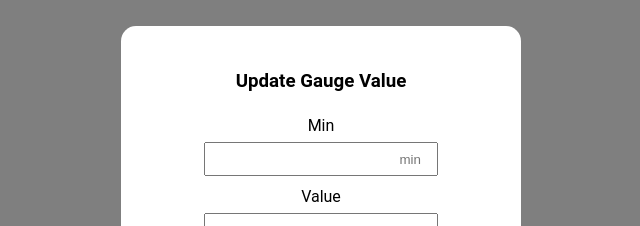
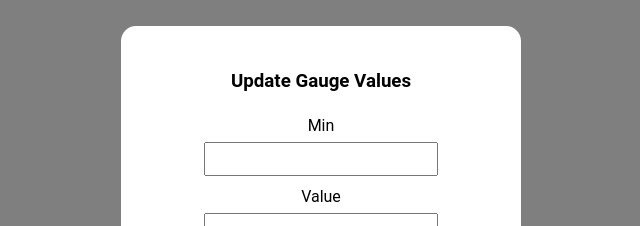
Before and after one commit to Jiyeonmoon814/gauge-app, a React (Create React App) app: page / in a window 1280 px wide. Both pictures are taken after a click on the button "Update Values". Shown: the part 134-360 px from the top of the page, without its empty margins (344-984 px from the left). Built offline with nearby package versions, Linux system fonts and the light colour scheme; no server answers.

Commit message:
showErrorMsg and updateValues

```diff
--- a/src/components/UpdateValues.js
+++ b/src/components/UpdateValues.js
@@ -4,18 +4,21 @@ import UpdateStyles from '../styles/UpdateValues.module.css'
 export const UpdateValues = ({ gaugeValues, setGaugeValues, setShowUpdatePopUp }) => {
     const [updateVal, setUpdateVal] = useState(gaugeValues)
     const [activeButton, setActiveButton] = useState(false)
+    const [showErrorMsg, setShowErrorMsg] = useState(false)
 
     useEffect(() => {
         // when min or value is bigger than max, inactive the confirm button
         if(updateVal.min > updateVal.value || updateVal.value > updateVal.max || updateVal.min > updateVal.max){
             setActiveButton(false)
+            setShowErrorMsg(true)
         }else{
             setActiveButton(true)
+            setShowErrorMsg(false)
         }
     },[updateVal])
 
     const styles = {
-        button : {
+        button : { // make confirm button blue when the state is true
             background : activeButton ? '#1F609E' : '#66686C'
         }
     }
@@ -24,13 +27,19 @@ export const UpdateValues = ({ gaugeValues, setGaugeValues, setShowUpdatePopUp }
         return +val.replace(/[^0-9.]/g, '').replace(/(\..*)\./g, '$1').substr(0,3)
     }
 
+    const updateGaugeValues = () => {
+        setGaugeValues(updateVal)
+        setShowUpdatePopUp(false)
+    }
+
     return (
         <div className={UpdateStyles.wrapper}>
            <div className={UpdateStyles.container}>
-                <h3>Update Gauge Value</h3>
+                <h3>Update Gauge Values</h3>
+                {showErrorMsg && <p>Min or Value can not be bigger than Max</p>}
                 <div className={UpdateStyles.main}>
                     <label htmlFor="min">Min</label>
-                    <input type="number" placeholder="min" id="min" value={updateVal.min}
+                    <input type="number" id="min" value={updateVal.min}
                         onInput={(e)=>e.target.value = numberRegExp(e.target.value)}
                         onChange={(e)=>setUpdateVal({...updateVal, min : +e.target.value})} />
                     <label htmlFor="value">Value</label>
@@ -44,7 +53,8 @@ export const UpdateValues = ({ gaugeValues, setGaugeValues, setShowUpdatePopUp }
                 </div>
                 <div className={UpdateStyles.buttons}>
                     <button type="button" onClick={()=>setShowUpdatePopUp(false)}>Close</button>
-                    <button type="button" style={styles.button} >Confirm</button>
+                    <button type="button" style={styles.button}
+                        disabled={activeButton ? false : true} onClick={()=>updateGaugeValues()}>Confirm</button>
                 </div>
             </div>
         </div>
--- a/src/styles/UpdateValues.module.css
+++ b/src/styles/UpdateValues.module.css
@@ -21,6 +21,13 @@
 
 .container h3 {
     text-align: center;
+}
+
+.container p {
+    text-align: center;
+    font-size: 12px;
+    margin-top: -10px;
+    color: red;
 }
 
 .main {
```
